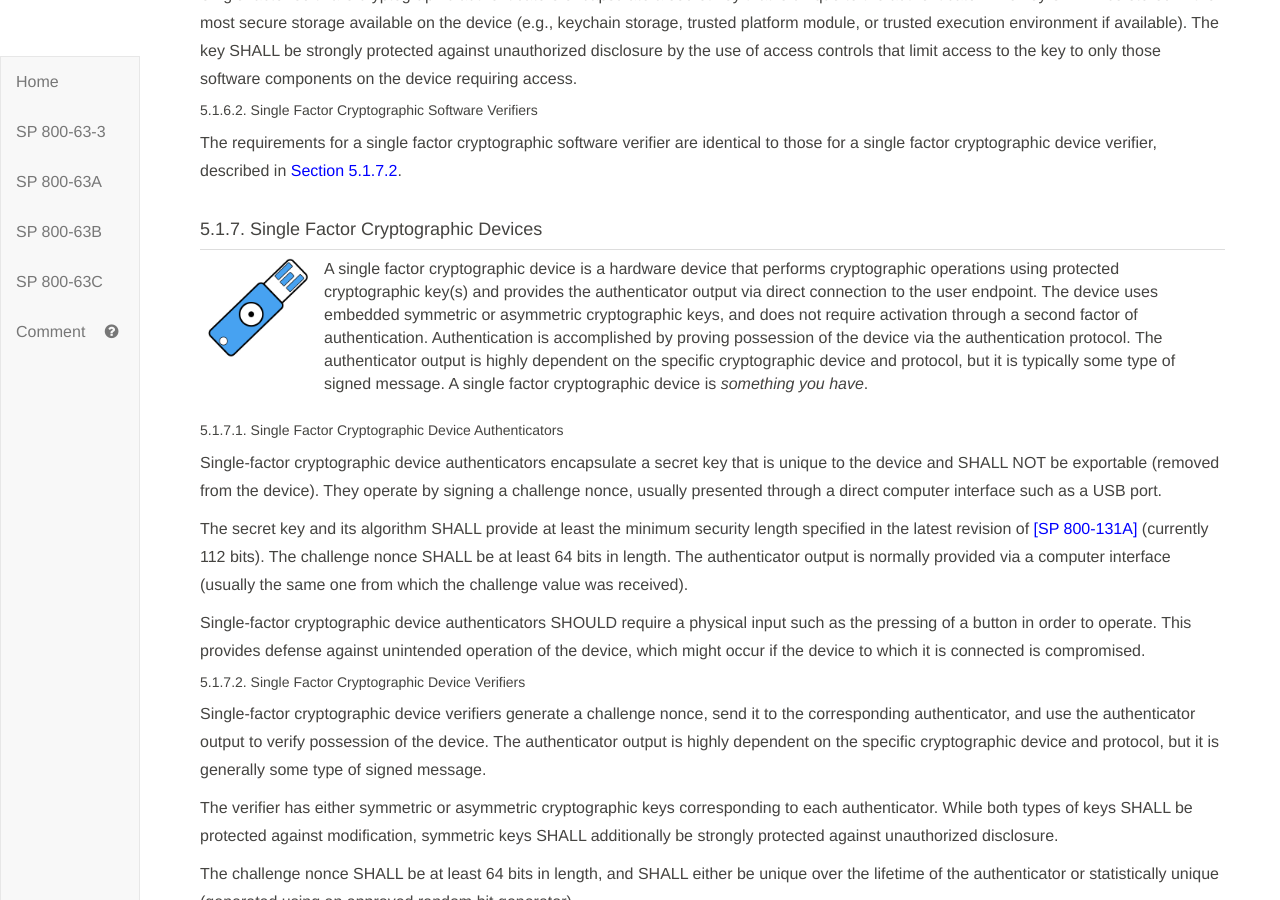
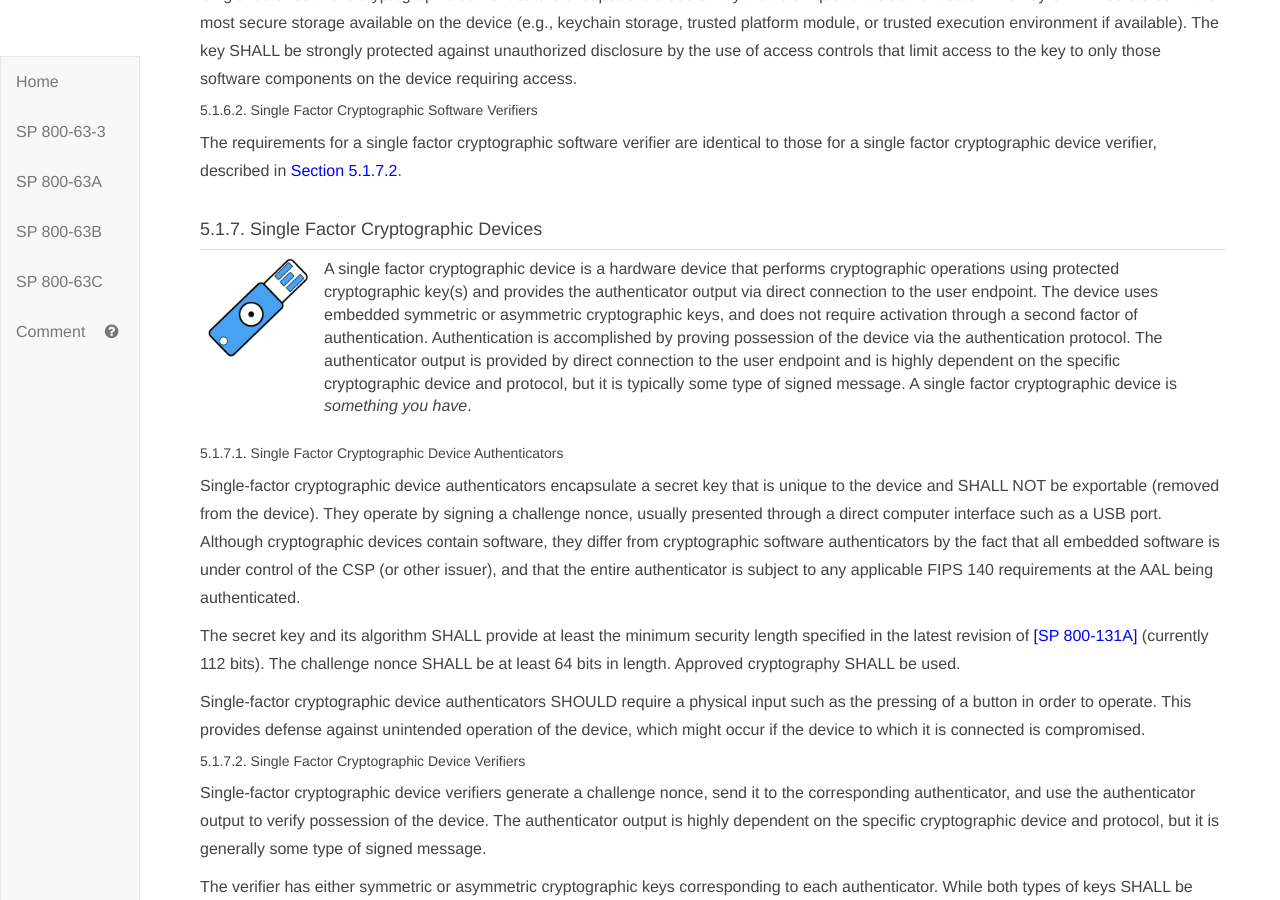
Before and after one commit to usnistgov/800-63-3, a Jekyll site: the page built from sp800-63b.md, in a window 1280 px wide and 900 px high, scrolled down 31691 px. Built offline with Jekyll 4.4.1, drawn with Linux system fonts in a browser that asks for light colours; some of the changed text lies outside the part shown.

Commit message:
Describe difference between SW and HW crypto authenticators Unify language between SF and MF HW crypto authenticators

```diff
--- a/sp800-63b/sec5_authenticators.md
+++ b/sp800-63b/sec5_authenticators.md
@@ -228,16 +228,16 @@
 <table style="width:100%">
   <tr>
     <td><img src="sp800-63b/media/Single-factor-crypto.png" alt="authenticator" style="width: 100px;height: 100px"/></td>
-    <td>A single factor cryptographic device is a hardware device that performs cryptographic operations using protected cryptographic key(s) and provides the authenticator output via direct connection to the user endpoint. The device uses embedded symmetric or asymmetric cryptographic keys, and does not require activation through a second factor of authentication. Authentication is accomplished by proving possession of the device via the authentication protocol. The authenticator output is highly dependent on the specific cryptographic device and protocol, but it is typically some type of signed message. A single factor cryptographic device is <i>something you have</i>.</td>
+    <td>A single factor cryptographic device is a hardware device that performs cryptographic operations using protected cryptographic key(s) and provides the authenticator output via direct connection to the user endpoint. The device uses embedded symmetric or asymmetric cryptographic keys, and does not require activation through a second factor of authentication. Authentication is accomplished by proving possession of the device via the authentication protocol. The authenticator output is provided by direct connection to the user endpoint and is highly dependent on the specific cryptographic device and protocol, but it is typically some type of signed message. A single factor cryptographic device is <i>something you have</i>.</td>
   </tr>
   </table>
   </div>
 
 ##### 5.1.7.1. Single Factor Cryptographic Device Authenticators
 
-Single-factor cryptographic device authenticators encapsulate a secret key that is unique to the device and SHALL NOT be exportable (removed from the device). They operate by signing a challenge nonce, usually presented through a direct computer interface such as a USB port.
+Single-factor cryptographic device authenticators encapsulate a secret key that is unique to the device and SHALL NOT be exportable (removed from the device). They operate by signing a challenge nonce, usually presented through a direct computer interface such as a USB port. Although cryptographic devices contain software, they differ from cryptographic software authenticators by the fact that all embedded software is under control of the CSP (or other issuer), and that the entire authenticator is subject to any applicable FIPS 140 requirements at the AAL being authenticated.
 
-The secret key and its algorithm SHALL provide at least the minimum security length specified in the latest revision of [[SP 800-131A]](#SP800-131A) (currently 112 bits). The challenge nonce SHALL be at least 64 bits in length. The authenticator output is normally provided via a computer interface (usually the same one from which the challenge value was received).
+The secret key and its algorithm SHALL provide at least the minimum security length specified in the latest revision of [[SP 800-131A]](#SP800-131A) (currently 112 bits). The challenge nonce SHALL be at least 64 bits in length. Approved cryptography SHALL be used.
 
 Single-factor cryptographic device authenticators SHOULD require a physical input such as the pressing of a button in order to operate. This provides defense against unintended operation of the device, which might occur if the device to which it is connected is compromised.
 
@@ -290,9 +290,9 @@
 
 ##### 5.1.9.1. Multi-Factor Cryptographic Device Authenticators
 
-Multi-factor cryptographic device authenticators use tamper-resistant hardware to encapsulate a secret key that is unique to the authenticator and is accessible only through the input of an additional factor, either a memorized secret or a biometric. The secret key and its algorithm SHALL provide at least the minimum security length specified in the latest revision of [[SP 800-131A]](#SP800-131A) (currently 112 bits). Approved cryptography SHALL be used.
+Multi-factor cryptographic device authenticators use tamper-resistant hardware to encapsulate a secret key that is unique to the authenticator and is accessible only through the input of an additional factor, either a memorized secret or a biometric.  Although cryptographic devices contain software, they differ from cryptographic software authenticators by the fact that all embedded software is under control of the CSP (or other issuer), and that the entire authenticator is subject to any applicable FIPS 140 requirements at the AAL being authenticated.
 
-The authenticator output is highly dependent on the specific cryptographic device and protocol, but it is generally some type of signed message.
+The secret key and its algorithm SHALL provide at least the minimum security length specified in the latest revision of [[SP 800-131A]](#SP800-131A) (currently 112 bits). The challenge nonce SHALL be at least 64 bits in length. Approved cryptography SHALL be used.
 
 Each authentication operation using the authenticator SHOULD require the input of the additional factor. Input of the additional factor MAY be accomplished via either direct input on the device or via a hardware connection (e.g., USB or smartcard).
 
```
